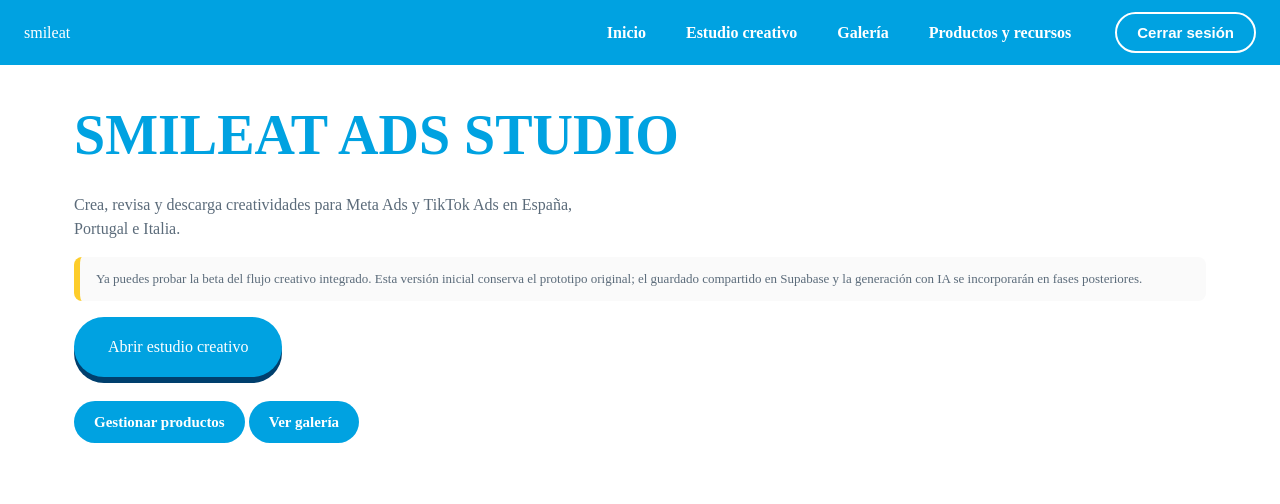
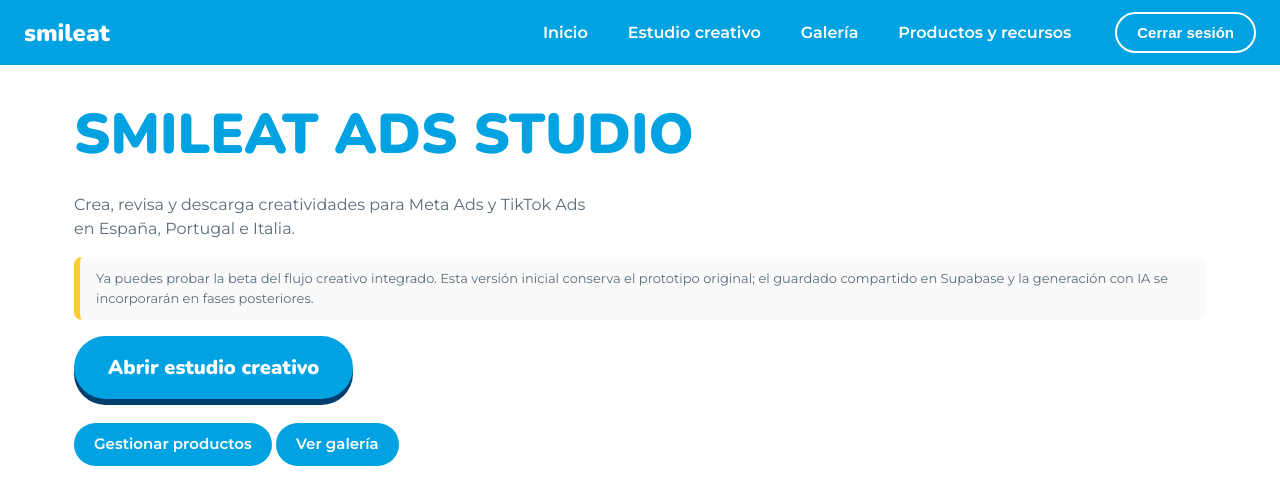
Before and after one commit to noelianieto-smileat/ads-studio, a Next.js app: page / in a window 1280 px wide. Shown: the top 504 px of the page. Built offline with nearby package versions, Linux system fonts and the light colour scheme; no server answers.

Commit message:
Load brand fonts through CSS instead of build-time next/font

```diff
--- a/app/globals.css
+++ b/app/globals.css
@@ -1,3 +1,5 @@
+@import url('https://fonts.googleapis.com/css2?family=Montserrat:wght@400;600&family=Nunito:wght@800;900&display=swap');
+:root{--font-nunito:'Nunito';--font-mont:'Montserrat';--pr:#00A2E1;--navy:#003F6D;--pink:#FE2675;--green:#92B436;--orange:#FE8100;--purple:#6A1E93;--yellow:#FDCD2B;--ln:#D3ECF8;--mu:#5b6b7a}
 :root{--pr:#00A2E1;--navy:#003F6D;--pink:#FE2675;--green:#92B436;--orange:#FE8100;--purple:#6A1E93;--yellow:#FDCD2B;--ln:#D3ECF8;--mu:#5b6b7a}
 *{box-sizing:border-box}body{margin:0;background:#fff;color:var(--navy);font-family:var(--font-mont),system-ui,sans-serif;line-height:1.5}
 h1,h2,h3{font-family:var(--font-nunito),system-ui,sans-serif;font-weight:900;margin:0}h2{color:var(--pr);font-size:28px}
```
